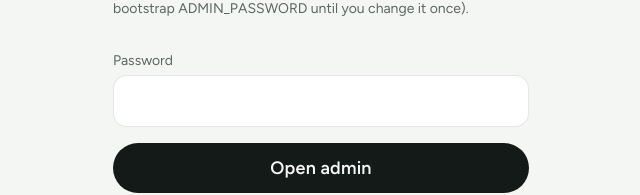
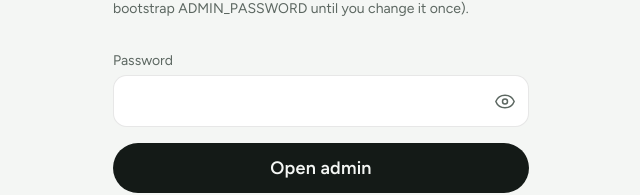
Before and after one commit to HeilyRuwanaka/salon-booking, a Next.js app: page /admin/login in a window 1280 px wide. Shown: the part 354-549 px from the top of the page, without its empty margins (319-959 px from the left). Built offline with nearby package versions, Linux system fonts and the light colour scheme.

Commit message:
Add show/hide eye toggle on all admin password fields.
Co-authored-by: Cursor <cursoragent@cursor.com>

```diff
--- a/src/app/admin/login/page.tsx
+++ b/src/app/admin/login/page.tsx
@@ -2,6 +2,7 @@
 
 import { useState } from "react";
 import { useRouter } from "next/navigation";
+import { PasswordField } from "@/components/PasswordField";
 import { salon } from "@/lib/salon.config";
 
 export default function AdminLoginPage() {
@@ -42,11 +43,10 @@ export default function AdminLoginPage() {
       <form onSubmit={onSubmit} className="mt-8 space-y-4">
         <label className="block">
           <span className="mb-1 block text-sm text-mute">Password</span>
-          <input
-            className="field text-lg"
-            type="password"
+          <PasswordField
+            className="field mt-0 text-lg"
             value={password}
-            onChange={(e) => setPassword(e.target.value)}
+            onChange={setPassword}
             autoComplete="current-password"
             inputMode="text"
           />
--- a/src/components/AdminChangePassword.tsx
+++ b/src/components/AdminChangePassword.tsx
@@ -1,6 +1,7 @@
 "use client";
 
 import { useState } from "react";
+import { PasswordField } from "@/components/PasswordField";
 
 export function AdminChangePassword() {
   const [currentPassword, setCurrentPassword] = useState("");
@@ -47,22 +48,18 @@ export function AdminChangePassword() {
 
       <label className="block text-sm">
         Current password
-        <input
-          type="password"
-          className="field mt-1"
+        <PasswordField
           value={currentPassword}
-          onChange={(e) => setCurrentPassword(e.target.value)}
+          onChange={setCurrentPassword}
           autoComplete="current-password"
           required
         />
       </label>
       <label className="block text-sm">
         New password
-        <input
-          type="password"
-          className="field mt-1"
+        <PasswordField
           value={newPassword}
-          onChange={(e) => setNewPassword(e.target.value)}
+          onChange={setNewPassword}
           autoComplete="new-password"
           minLength={6}
           required
@@ -70,11 +67,9 @@ export function AdminChangePassword() {
       </label>
       <label className="block text-sm">
         Confirm new password
-        <input
-          type="password"
-          className="field mt-1"
+        <PasswordField
           value={confirmPassword}
-          onChange={(e) => setConfirmPassword(e.target.value)}
+          onChange={setConfirmPassword}
           autoComplete="new-password"
           minLength={6}
           required
--- /dev/null
+++ b/src/components/PasswordField.tsx
@@ -0,0 +1,83 @@
+"use client";
+
+import { useState } from "react";
+
+type Props = {
+  value: string;
+  onChange: (value: string) => void;
+  id?: string;
+  name?: string;
+  /** Extra classes on the input (e.g. text-lg). Base field styles are included. */
+  className?: string;
+  autoComplete?: string;
+  minLength?: number;
+  required?: boolean;
+  inputMode?: React.HTMLAttributes<HTMLInputElement>["inputMode"];
+};
+
+function EyeIcon({ open }: { open: boolean }) {
+  if (open) {
+    return (
+      <svg width="20" height="20" viewBox="0 0 24 24" fill="none" aria-hidden="true">
+        <path
+          d="M3 3l18 18M10.6 10.6a2 2 0 002.8 2.8M9.9 5.2A9.8 9.8 0 0112 5c5 0 9.3 3.1 11 7.5a11.5 11.5 0 01-4.2 5.1M6.1 6.1A11.4 11.4 0 001 12.5C2.7 16.9 7 20 12 20c1.7 0 3.3-.4 4.7-1"
+          stroke="currentColor"
+          strokeWidth="1.8"
+          strokeLinecap="round"
+          strokeLinejoin="round"
+        />
+      </svg>
+    );
+  }
+  return (
+    <svg width="20" height="20" viewBox="0 0 24 24" fill="none" aria-hidden="true">
+      <path
+        d="M1 12.5C2.7 8.1 7 5 12 5s9.3 3.1 11 7.5c-1.7 4.4-6 7.5-11 7.5S2.7 16.9 1 12.5z"
+        stroke="currentColor"
+        strokeWidth="1.8"
+        strokeLinejoin="round"
+      />
+      <circle cx="12" cy="12.5" r="3" stroke="currentColor" strokeWidth="1.8" />
+    </svg>
+  );
+}
+
+export function PasswordField({
+  value,
+  onChange,
+  id,
+  name,
+  className = "",
+  autoComplete,
+  minLength,
+  required,
+  inputMode,
+}: Props) {
+  const [visible, setVisible] = useState(false);
+
+  return (
+    <div className="relative mt-1">
+      <input
+        id={id}
+        name={name}
+        type={visible ? "text" : "password"}
+        className={`field pr-12 ${className}`.trim()}
+        value={value}
+        onChange={(e) => onChange(e.target.value)}
+        autoComplete={autoComplete}
+        minLength={minLength}
+        required={required}
+        inputMode={inputMode}
+      />
+      <button
+        type="button"
+        className="absolute right-1.5 top-1/2 -translate-y-1/2 rounded-lg p-2 text-mute hover:text-ink"
+        onClick={() => setVisible((v) => !v)}
+        aria-label={visible ? "Hide password" : "Show password"}
+        tabIndex={-1}
+      >
+        <EyeIcon open={visible} />
+      </button>
+    </div>
+  );
+}
```
